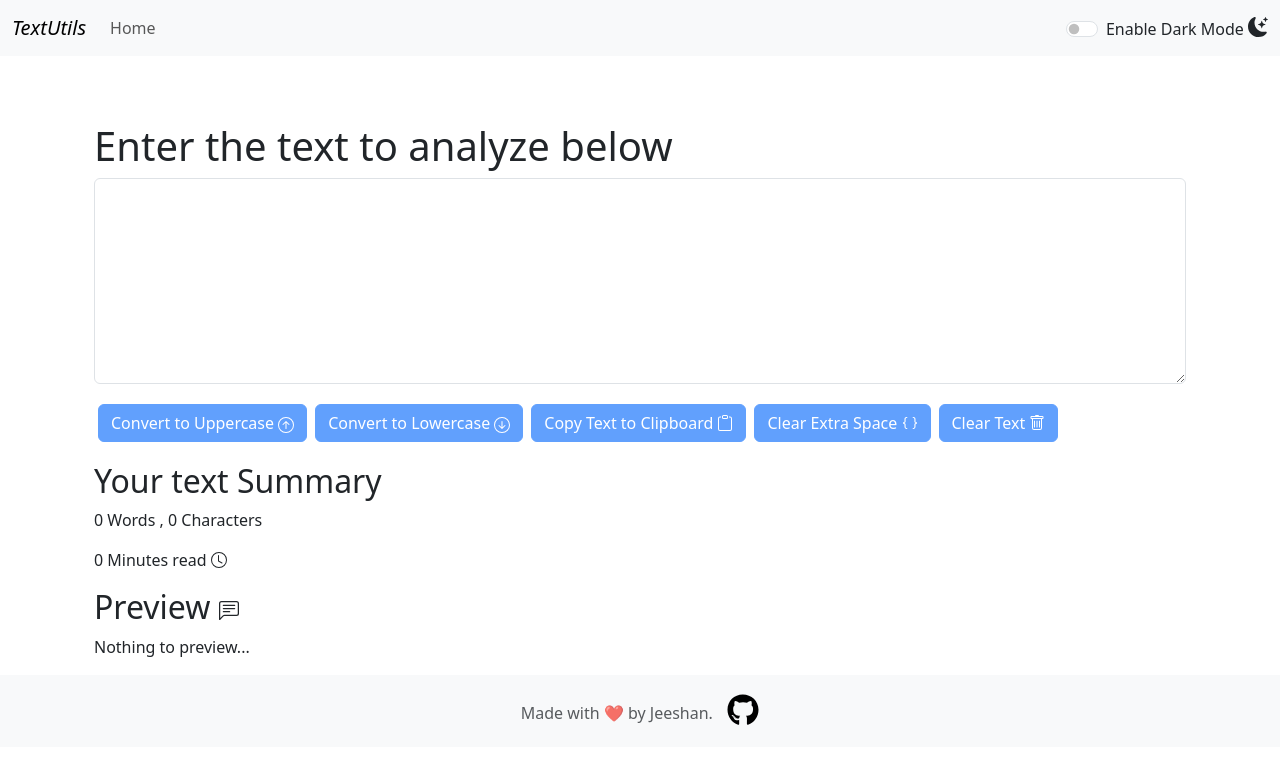
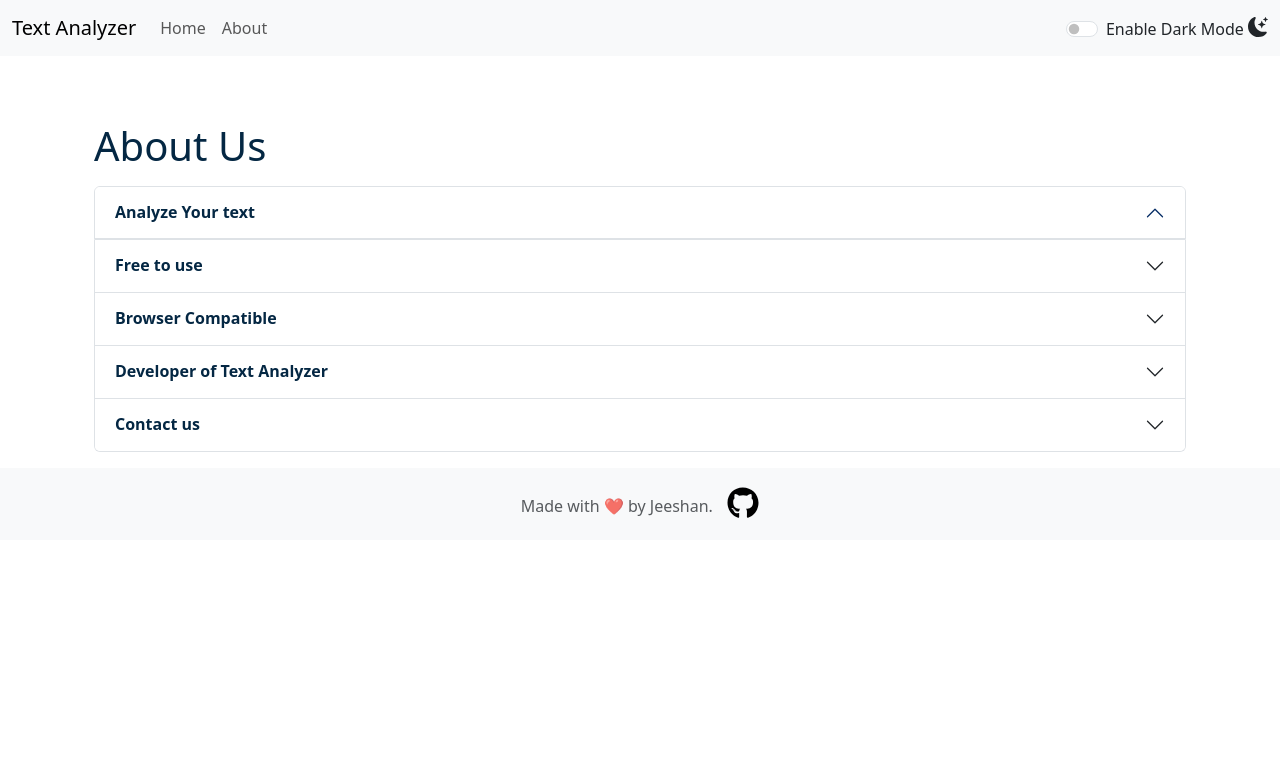
Before and after one commit to jeeshan77/Text-Analyzer, a React (Create React App) app: page /about in a window 1280 px wide. Shown: the top 764 px of the page. Built offline with nearby package versions, Linux system fonts and the light colour scheme.

Commit message:
Add existing file

```diff
--- a/src/App.js
+++ b/src/App.js
@@ -2,13 +2,13 @@
 // import { type } from '@testing-library/user-event/dist/type';
 import './App.css';
 import Alert from './Components/Alert';
-// import About from './Components/About';
+import About from './Components/About';
 import Navbar from './Components/Navbar';
 import TextForm from './Components/TextForm';
 import React, { useState } from 'react';
 import Footer from './Components/Footer';
 // import React from 'react';
-// import { BrowserRouter as Router, Routes, Route } from 'react-router-dom';
+import { BrowserRouter as Router, Routes, Route } from 'react-router-dom';
 
 
 
@@ -57,45 +57,45 @@ function App() {
   // const Contact = () => <h2>Contact Page</h2>;
 
 
+  return (
+    <>
+      <Router >
+        <div>
+          <Navbar title="Text Analyzer " mode={mode} toggleMode={toggleMode} aboutText="About" />
+          <Alert alert={alert} />
+            <div className="container my-3">
+          <Routes>
+            <Route exact path='/' element={<TextForm heading = "Enter the text to analyze below" mode={mode} showAlert={showAlert} />} />
+            <Route exact path="/about" element={<About mode ={mode}/>} />
+            {/* <Route path="/contact" element={<Contact />} /> */}
+          </Routes>
+            </div>
+        </div>
+      </Router>
+      <Footer/>
+    </>
+  );
+
   // return (
   //   <>
-  //     <Router basename="/Text-Analyzer" >
-  //       <div>
-  //         <Navbar title="Text Analyzer " mode={mode} toggleMode={toggleMode} aboutText="About" />
-  //         <Alert alert={alert} />
-  //           <div className="container my-3">
-  //         <Routes>
-  //           <Route exact path='/' element={<TextForm heading = "Enter the text to analyze below" mode={mode} showAlert={showAlert} />} />
-  //           <Route exact path="/about" element={<About mode ={mode}/>} />
-  //           {/* <Route path="/contact" element={<Contact />} /> */}
-  //         </Routes>
-  //           </div>
-  //       </div>
-  //     </Router>
-  //     <Footer/>
-  //   </>
-  // );
-
-  return (
-    <>
-    <div>
-      <Navbar title="TextUtils" mode={mode} toggleMode={toggleMode} aboutText="About"/>
-      <Alert alert={alert}/>
-    </div>
-    <div className="container my-3">
-      <TextForm heading = "Enter the text to analyze below" mode={mode} showAlert={showAlert}/>
-    </div>
-    <Footer/>
-      {/* <div>
-        <Navbar title="TextUtils" mode={mode} toggleMode={toggleMode} aboutText="About" />
-        <Alert alert={alert} />
-      </div>
-      <div className="container my-3">
-      <TextForm mode={mode} showAlert={showAlert} />
-        <div/>
-      <About /> */}
-    </>
-);
+  //   <div>
+  //     <Navbar title="TextUtils" mode={mode} toggleMode={toggleMode} aboutText="About"/>
+  //     <Alert alert={alert}/>
+  //   </div>
+  //   <div className="container my-3">
+  //     <TextForm heading = "Enter the text to analyze below" mode={mode} showAlert={showAlert}/>
+  //   </div>
+  //   <Footer/>
+      // {/* <div>
+      //   <Navbar title="TextUtils" mode={mode} toggleMode={toggleMode} aboutText="About" />
+      //   <Alert alert={alert} />
+      // </div>
+      // <div className="container my-3">
+      // <TextForm mode={mode} showAlert={showAlert} />
+      //   <div/>
+      // <About /> */}
+    // </>
+// );
 
 }
 
--- a/src/Components/About.js
+++ b/src/Components/About.js
@@ -1,100 +1,100 @@
 
-// import React from 'react'
-// import { FaInstagram } from "react-icons/fa";
-// import { FaLinkedin } from "react-icons/fa";
-// import { SiGmail } from "react-icons/si";
+import React from 'react'
+import { FaInstagram } from "react-icons/fa";
+import { FaLinkedin } from "react-icons/fa";
+import { SiGmail } from "react-icons/si";
 
-// export default function About(props) {
+export default function About(props) {
 
-//     // const [myStyle, setMyStyle] = useState({
-//     //     color: 'black',
-//     //     backgroundColor: 'white'
-//     // })
-//     let myStyle = {
-//         color: props.mode === 'dark' ? 'white' : '#042743',
-//         backgroundColor: props.mode === 'dark' ? '#473939' : 'white',
-//     }
-//     let iconStyles = { margin:"1rem", fontSize: "1.5em" };
-//     return (
-//         <div className="container">
-//             <h1 className="my-3" style={{ color: props.mode === 'dark' ? 'white' : '#042743' }}>About Us</h1>
-//             <div className="accordion" id="accordionExample">
-//                 <div className="accordion-item">
-//                     <h2 className="accordion-header" id="headingOne">
-//                         <button className="accordion-button" type="button" style={myStyle} data-bs-toggle="collapse" data-bs-target="#collapseOne" aria-expanded="true" aria-controls="collapseOne">
-//                             <strong>Analyze Your text </strong>
-//                         </button>
-//                     </h2>
-//                     <div id="collapseOne" className="accordion-collapse collapse " aria-labelledby="headingOne" data-bs-parent="#accordionExample">
-//                         <div className="accordion-body" style={myStyle}>
-//                             Textutils gives you a way to analyze your text quickly and efficiently. Be it word count, character count.
+    // const [myStyle, setMyStyle] = useState({
+    //     color: 'black',
+    //     backgroundColor: 'white'
+    // })
+    let myStyle = {
+        color: props.mode === 'dark' ? 'white' : '#042743',
+        backgroundColor: props.mode === 'dark' ? '#473939' : 'white',
+    }
+    let iconStyles = { margin:"1rem", fontSize: "1.5em" };
+    return (
+        <div className="container">
+            <h1 className="my-3" style={{ color: props.mode === 'dark' ? 'white' : '#042743' }}>About Us</h1>
+            <div className="accordion" id="accordionExample">
+                <div className="accordion-item">
+                    <h2 className="accordion-header" id="headingOne">
+                        <button className="accordion-button" type="button" style={myStyle} data-bs-toggle="collapse" data-bs-target="#collapseOne" aria-expanded="true" aria-controls="collapseOne">
+                            <strong>Analyze Your text </strong>
+                        </button>
+                    </h2>
+                    <div id="collapseOne" className="accordion-collapse collapse " aria-labelledby="headingOne" data-bs-parent="#accordionExample">
+                        <div className="accordion-body" style={myStyle}>
+                            Text Analyzer gives you a way to analyze your text quickly and efficiently. Be it word count, character count.
 
-//                         </div>
-//                     </div>
-//                 </div>
-//                 <div className="accordion-item">
-//                     <h2 className="accordion-header" id="headingTwo">
-//                         <button className="accordion-button collapsed" style={myStyle} type="button" data-bs-toggle="collapse" data-bs-target="#collapseTwo" aria-expanded="false" aria-controls="collapseTwo">
-//                             <strong>Free to use </strong>
-//                         </button>
-//                     </h2>
-//                     <div id="collapseTwo" className="accordion-collapse collapse" aria-labelledby="headingTwo" data-bs-parent="#accordionExample">
-//                         <div className="accordion-body" style={myStyle}>
-//                             TextUtils is a free character counter tool that provides instant character count & word count statistics for a given text. TextUtils reports the number of words and characters. Thus it is suitable for writing text with word/ character limit.
-//                         </div>
-//                     </div>
-//                 </div>
-//                 <div className="accordion-item">
-//                     <h2 className="accordion-header" id="headingThree">
-//                         <button className="accordion-button collapsed" style={myStyle} type="button" data-bs-toggle="collapse" data-bs-target="#collapseThree" aria-expanded="false" aria-controls="collapseThree">
-//                             <strong>Browser Compatible </strong>
-//                         </button>
-//                     </h2>
-//                     <div id="collapseThree" className="accordion-collapse collapse" aria-labelledby="headingThree" data-bs-parent="#accordionExample">
-//                         <div className="accordion-body" style={myStyle}>
-//                             This word counter software works in any web browsers such as Chrome, Firefox, Internet Explorer, Safari, Opera. It suits to count characters in facebook, blog, books, excel document, pdf document, essays, etc.
+                        </div>
+                    </div>
+                </div>
+                <div className="accordion-item">
+                    <h2 className="accordion-header" id="headingTwo">
+                        <button className="accordion-button collapsed" style={myStyle} type="button" data-bs-toggle="collapse" data-bs-target="#collapseTwo" aria-expanded="false" aria-controls="collapseTwo">
+                            <strong>Free to use </strong>
+                        </button>
+                    </h2>
+                    <div id="collapseTwo" className="accordion-collapse collapse" aria-labelledby="headingTwo" data-bs-parent="#accordionExample">
+                        <div className="accordion-body" style={myStyle}>
+                            Text Analyzer is a free character counter tool that provides instant character count & word count statistics for a given text. Text Analyzer reports the number of words and characters. Thus it is suitable for writing text with word/ character limit.
+                        </div>
+                    </div>
+                </div>
+                <div className="accordion-item">
+                    <h2 className="accordion-header" id="headingThree">
+                        <button className="accordion-button collapsed" style={myStyle} type="button" data-bs-toggle="collapse" data-bs-target="#collapseThree" aria-expanded="false" aria-controls="collapseThree">
+                            <strong>Browser Compatible </strong>
+                        </button>
+                    </h2>
+                    <div id="collapseThree" className="accordion-collapse collapse" aria-labelledby="headingThree" data-bs-parent="#accordionExample">
+                        <div className="accordion-body" style={myStyle}>
+                            This word counter software works in any web browsers such as Chrome, Firefox, Internet Explorer, Safari, Opera. It suits to count characters in facebook, blog, books, excel document, pdf document, essays, etc.
 
-//                         </div>
-//                     </div>
-//                 </div>
+                        </div>
+                    </div>
+                </div>
 
-//                 <div className="accordion-item">
-//                     <h2 className="accordion-header" id="headingFour">
-//                         <button className="accordion-button collapsed" style={myStyle} type="button" data-bs-toggle="collapse" data-bs-target="#collapseFour" aria-expanded="false" aria-controls="collapseFour">
-//                             <strong>Developer of Text Analyzer </strong>
-//                         </button>
-//                     </h2>
-//                     <div id="collapseFour" className="accordion-collapse collapse" aria-labelledby="headingFour" data-bs-parent="#accordionExample">
-//                         <div className="accordion-body" style={myStyle}>
-//                             It is developed by Jeeshan
-//                         </div>
-//                     </div>
-//                 </div>
-//                 <div className="accordion-item">
-//                     <h2 className="accordion-header" id="headingFive">
-//                         <button className="accordion-button collapsed" style={myStyle} type="button" data-bs-toggle="collapse" data-bs-target="#collapseFive" aria-expanded="false" aria-controls="collapseFive">
-//                             <strong>Contact us </strong>
-//                         </button>
-//                     </h2>
-//                     <div id="collapseFive" className="accordion-collapse collapse" aria-labelledby="headingFive" data-bs-parent="#accordionExample">
-//                         <div className="accordion-body" style={myStyle}>
-//                         <a href="https://www.linkedin.com/in/jeeshan-gosain/">
-//                                 <FaLinkedin style={iconStyles} />
-//                                 </a>
-//                                 <a href="mailto:jeeshankmr2004@gmail.com
-//                                 ?subject=Hello">
-//                                 <SiGmail style={iconStyles}/>
-//                                 </a>
-//                                 <a href="https://www.instagram.com/jaanu_._.7?utm_source=ig_web_button_share_sheet&igsh=ZDNlZDc0MzIxNw==">
-//                                 <FaInstagram style={iconStyles} />
-//                                 </a>
+                <div className="accordion-item">
+                    <h2 className="accordion-header" id="headingFour">
+                        <button className="accordion-button collapsed" style={myStyle} type="button" data-bs-toggle="collapse" data-bs-target="#collapseFour" aria-expanded="false" aria-controls="collapseFour">
+                            <strong>Developer of Text Analyzer </strong>
+                        </button>
+                    </h2>
+                    <div id="collapseFour" className="accordion-collapse collapse" aria-labelledby="headingFour" data-bs-parent="#accordionExample">
+                        <div className="accordion-body" style={myStyle}>
+                            It is developed by Jeeshan
+                        </div>
+                    </div>
+                </div>
+                <div className="accordion-item">
+                    <h2 className="accordion-header" id="headingFive">
+                        <button className="accordion-button collapsed" style={myStyle} type="button" data-bs-toggle="collapse" data-bs-target="#collapseFive" aria-expanded="false" aria-controls="collapseFive">
+                            <strong>Contact us </strong>
+                        </button>
+                    </h2>
+                    <div id="collapseFive" className="accordion-collapse collapse" aria-labelledby="headingFive" data-bs-parent="#accordionExample">
+                        <div className="accordion-body" style={myStyle}>
+                        <a href="https://www.linkedin.com/in/jeeshan-gosain/">
+                                <FaLinkedin style={iconStyles} />
+                                </a>
+                                <a href="mailto:jeeshankmr2004@gmail.com
+                                ?subject=Hello">
+                                <SiGmail style={iconStyles}/>
+                                </a>
+                                <a href="https://www.instagram.com/jaanu_._.7?utm_source=ig_web_button_share_sheet&igsh=ZDNlZDc0MzIxNw==">
+                                <FaInstagram style={iconStyles} />
+                                </a>
 
-//                         </div>
-//                     </div>
-//                 </div>
+                        </div>
+                    </div>
+                </div>
 
-//             </div>
+            </div>
 
-//         </div>
-//     )
-// }
+        </div>
+    )
+}
--- a/src/Components/Navbar.js
+++ b/src/Components/Navbar.js
@@ -1,24 +1,24 @@
 import React from 'react'
 import PropTypes from 'prop-types'
-// import { Link } from 'react-router-dom'
+import { Link } from 'react-router-dom'
 
 export default function Navbar(props) {
   return (
     <nav className={`navbar navbar-expand-lg navbar-${props.mode} bg-${props.mode}`}>
       <div className="container-fluid">
-        {/* <Link className="navbar-brand " to="/">{props.title}</Link> */}
-        <a className="navbar-brand fst-italic" href="#">{props.title}</a>
+        <Link className="navbar-brand " to="/">{props.title}</Link>
+        {/* <a className="navbar-brand fst-italic" href="#">{props.title}</a> */}
         <button className="navbar-toggler" type="button" data-bs-toggle="collapse" data-bs-target="#navbarSupportedContent" aria-controls="navbarSupportedContent" aria-expanded="false" aria-label="Toggle navigation">
           <span className="navbar-toggler-icon"></span>
         </button>
         <div className="collapse navbar-collapse" id="navbarSupportedContent">
           <ul className="navbar-nav me-auto mb-2 mb-lg-0">
             <li className="nav-item">
-              {/* <Link className="nav-link " aria-current="page" to="/">Home</Link> */}
-              <a className="nav-link  " aria-current="page" href="#">Home</a>
+              <Link className="nav-link " aria-current="page" to="/">Home</Link>
+              {/* <a className="nav-link  " aria-current="page" href="#">Home</a> */}
             </li>
             <li className="nav-item">
-              {/* <Link className="nav-link " to="/about">{props.aboutText}</Link> */}
+              <Link className="nav-link " to="/about">{props.aboutText}</Link>
               {/* <a className="nav-link " href="/about">{props.aboutText}</a> */}
             </li>
           </ul>
@@ -28,7 +28,7 @@ export default function Navbar(props) {
             <button type="button" onClick={props.colorMode} className="btn btn-primary">Blue</button>
             <button type="button" onClick={props.colorMode} className="btn btn-danger">Red</button>
           </div> */}
-          <div className={`form-check form-switch mt-2 `}>
+          <div className={`form-check form-switch mt-2 text-${props.mode==='dark'?'light':'dark'} `}>
             <input className="form-check-input" type="checkbox"onClick={props.toggleMode} role="switch" id="flexSwitchCheckDefault"/>
               <label className="form-check-label" htmlFor="flexSwitchCheckDefault">Enable Dark Mode <svg xmlns="http://www.w3.org/2000/svg" width="20" height="20" fill="currentColor" className="bi bi-moon-stars-fill mb-2" viewBox="0 0 16 16">
   <path d="M6 .278a.77.77 0 0 1 .08.858 7.2 7.2 0 0 0-.878 3.46c0 4.021 3.278 7.277 7.318 7.277q.792-.001 1.533-.16a.79.79 0 0 1 .81.316.73.73 0 0 1-.031.893A8.35 8.35 0 0 1 8.344 16C3.734 16 0 12.286 0 7.71 0 4.266 2.114 1.312 5.124.06A.75.75 0 0 1 6 .278"/>
--- a/src/Components/TextForm.js
+++ b/src/Components/TextForm.js
@@ -45,7 +45,7 @@ export default function TextForm(props) {
 
         <>
 
-            <div className={`container `}>
+            <div className={`container text-${props.mode === 'dark' ? 'white' : 'black'} `}>
                 <h1>{props.heading} </h1>
                 <div className="mb-3">
                     <textarea className="form-control" style={{ backgroundColor: props.mode === 'dark' ? '#3d3a3a' : 'white', color: props.mode === 'dark' ? 'white' : 'black' }} value={text} onChange={handleOnchange} id="myBox" rows="8"></textarea>
@@ -68,7 +68,7 @@ export default function TextForm(props) {
                     <path d="M14.5 3a1 1 0 0 1-1 1H13v9a2 2 0 0 1-2 2H5a2 2 0 0 1-2-2V4h-.5a1 1 0 0 1-1-1V2a1 1 0 0 1 1-1H6a1 1 0 0 1 1-1h2a1 1 0 0 1 1 1h3.5a1 1 0 0 1 1 1zM4.118 4 4 4.059V13a1 1 0 0 0 1 1h6a1 1 0 0 0 1-1V4.059L11.882 4zM2.5 3h11V2h-11z" />
                 </svg></button>
             </div>
-            <div className={`container my-3 `}>
+            <div className={`container my-3 text-${props.mode === 'dark' ? 'white' : 'black'} `}>
                 <h2>Your text Summary</h2>
                 <p>{text.split(/\s+/).filter((element) => { return element.length !== 0 }).length} Words , {text.length} Characters</p>
                 <p>{0.008 * text.split(" ").filter((element) => { return element.length !== 0 }).length} Minutes read <svg xmlns="http://www.w3.org/2000/svg" width="16" height="16" fill="currentColor" className="bi bi-clock mb-1" viewBox="0 0 16 16">
```
